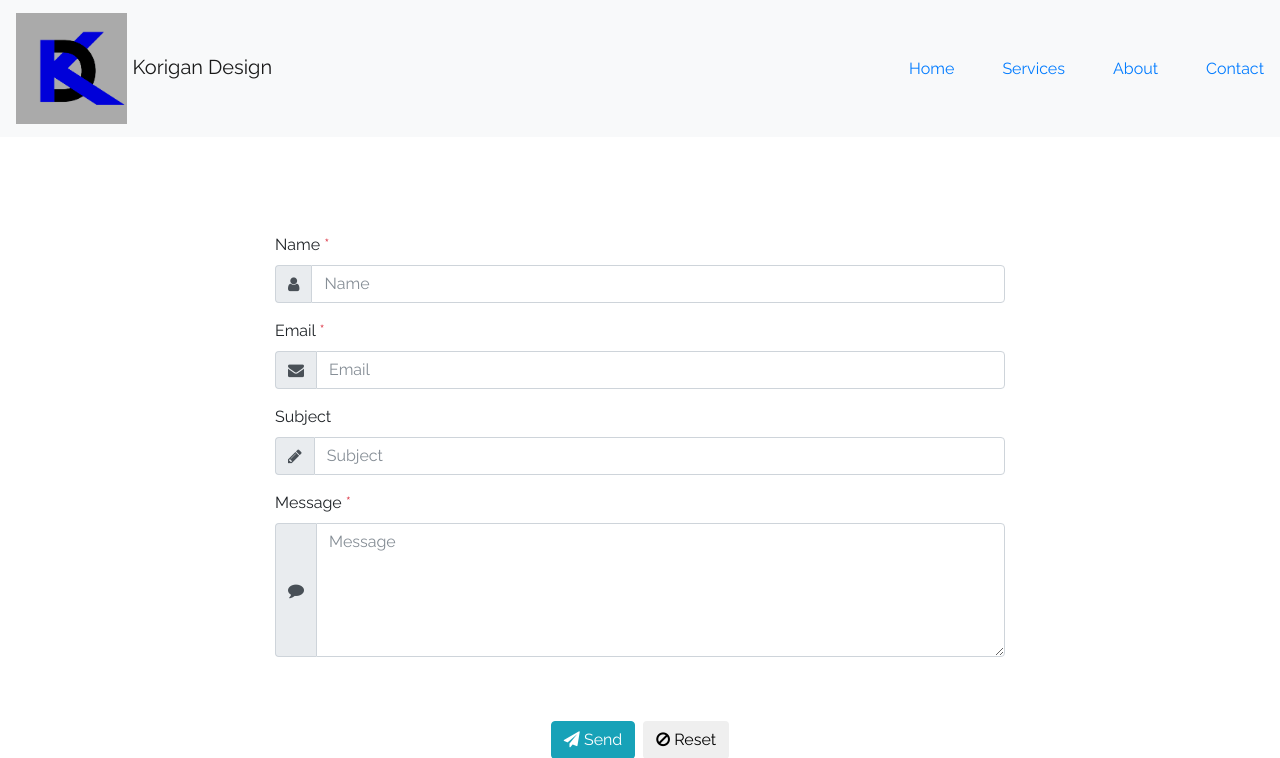
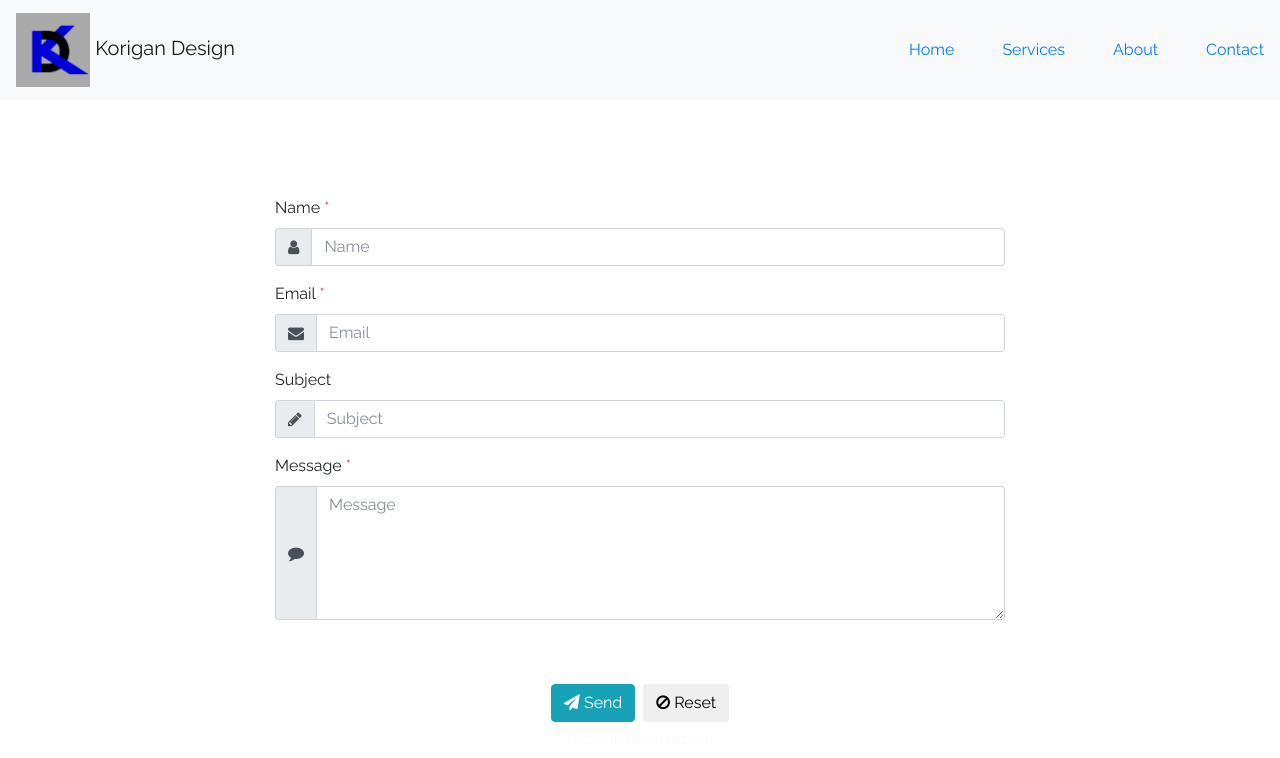
Before and after one commit to Koriganp/korigandesign, a PHP site: page /contact/index.php in a window 1280 px wide. Shown: the top 758 px of the page. Run offline with PHP 8.4, Linux system fonts and the light colour scheme; some libraries are stand-ins or nearby versions.

Commit message:
edited navbar styling

```diff
--- a/styles/style.css
+++ b/styles/style.css
@@ -23,7 +23,7 @@ body, html {
 
 /*Change brand size*/
 .nav-icon {
-	max-width: 15%;
+	max-width: 10%;
 }
 
 /*Spacing for nav-links*/
```
